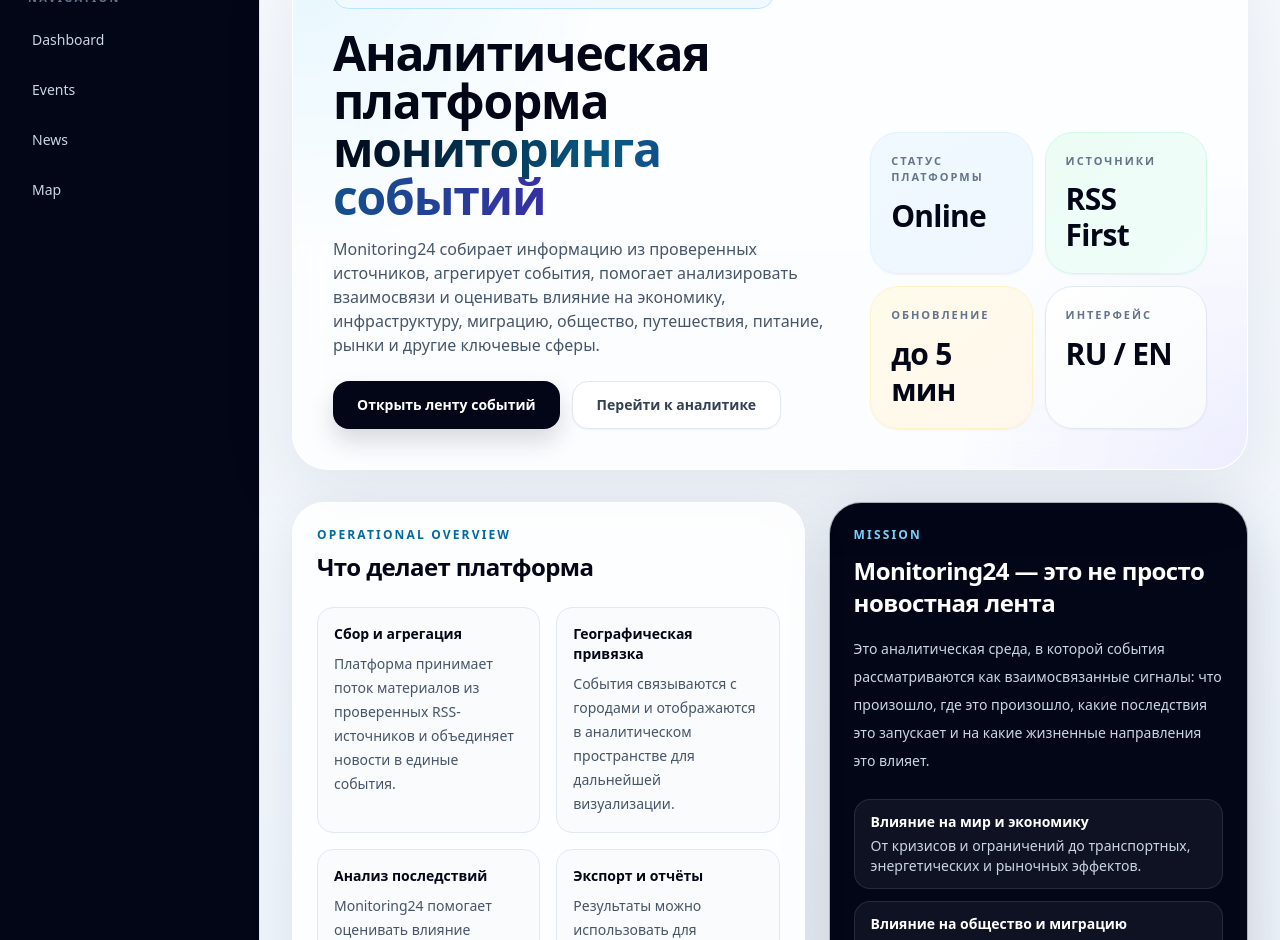
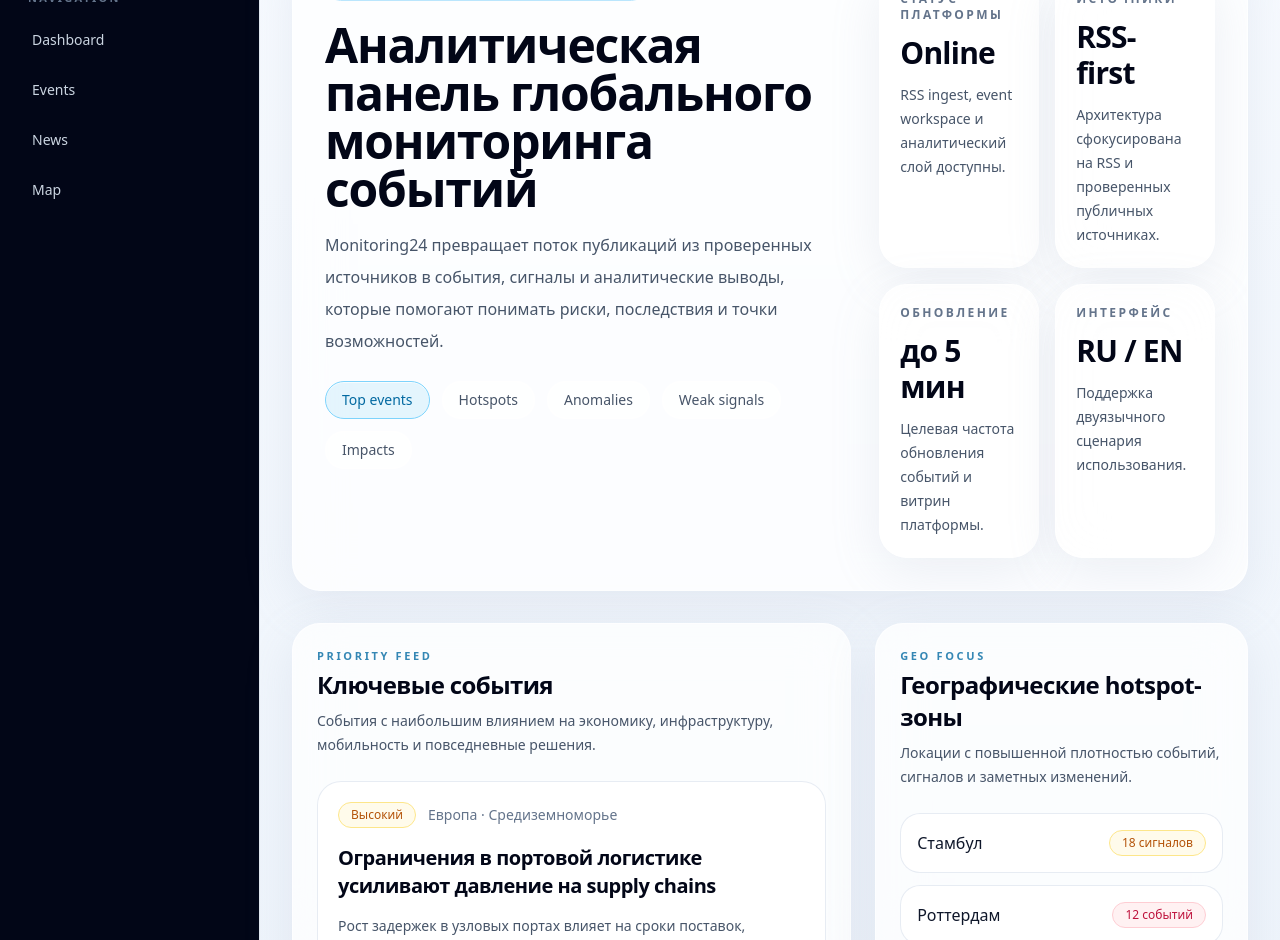
Before and after one commit to WolfRain007/monitoring24-app, a Next.js app: page / in a window 1280 px wide. Shown: the part 160-1100 px from the top of the page. Built offline with nearby package versions, Linux system fonts and the light colour scheme.

Commit message:
Update page.tsxsdf

```diff
--- a/app/page.tsx
+++ b/app/page.tsx
@@ -1,301 +1,218 @@
-import Link from "next/link";
+import { MetricCard } from "@/components/ui/metric-card";
+import { PageShell } from "@/components/ui/page-shell";
+import { Panel } from "@/components/ui/panel";
+import { SectionHeader } from "@/components/ui/section-header";
+import { StatusBadge } from "@/components/ui/status-badge";
+import { FilterChip } from "@/components/ui/filter-chip";
 
-function SummaryCard({
-  label,
-  value,
-  tone = "default",
-}: {
-  label: string;
-  value: string;
-  tone?: "default" | "blue" | "emerald" | "amber";
-}) {
-  const toneClasses =
-    tone === "blue"
-      ? "from-sky-50 to-blue-50 border-sky-100"
-      : tone === "emerald"
-      ? "from-emerald-50 to-teal-50 border-emerald-100"
-      : tone === "amber"
-      ? "from-amber-50 to-orange-50 border-amber-100"
-      : "from-white to-slate-50 border-slate-200";
+const topEvents = [
+  {
+    title: "Ограничения в портовой логистике усиливают давление на supply chains",
+    location: "Европа · Средиземноморье",
+    risk: "Высокий",
+    summary:
+      "Рост задержек в узловых портах влияет на сроки поставок, стоимость маршрутов и доступность инфраструктурных коридоров.",
+  },
+  {
+    title: "Скачок погодных аномалий увеличивает нагрузку на энергосистемы",
+    location: "Южная Европа · Ближний Восток",
+    risk: "Средний",
+    summary:
+      "Температурные экстремумы повышают спрос на охлаждение, усиливают нагрузку на сети и меняют локальный профиль риска.",
+  },
+  {
+    title: "Изменение регуляторной среды влияет на инвестиционные потоки",
+    location: "США · ЕС · Азия",
+    risk: "Средний",
+    summary:
+      "Сигналы регуляторных изменений отражаются на секторах роста, ожиданиях бизнеса и стратегиях перераспределения капитала.",
+  },
+];
 
+const hotspots = [
+  { name: "Стамбул", value: "18 сигналов", tone: "warning" as const },
+  { name: "Роттердам", value: "12 событий", tone: "danger" as const },
+  { name: "Дубай", value: "9 изменений", tone: "info" as const },
+  { name: "Сингапур", value: "7 сигналов", tone: "success" as const },
+];
+
+const anomalies = [
+  "Рост плотности публикаций по инфраструктуре выше baseline",
+  "Смена source distribution в международной логистике",
+  "Необычная комбинация погодных и ценовых сигналов",
+];
+
+const domainCards = [
+  {
+    title: "Экономика и рынки",
+    text: "Отслеживание макроизменений, инвестиционных рисков и изменений в глобальных потоках капитала.",
+  },
+  {
+    title: "Инфраструктура и логистика",
+    text: "Сбои цепочек поставок, транспортные узлы, порты, энергетические и критические системы.",
+  },
+  {
+    title: "Миграция и общество",
+    text: "Сигналы социальной напряжённости, мобильности населения и изменений повседневной среды.",
+  },
+  {
+    title: "Путешествия и релокация",
+    text: "Практическая оценка условий для перемещения, жизни, работы и локальной устойчивости.",
+  },
+];
+
+export default function HomePage() {
   return (
-    <div
-      className={`rounded-[28px] border bg-gradient-to-br ${toneClasses} px-5 py-5 shadow-sm`}
-    >
-      <div className="text-[11px] font-semibold uppercase tracking-[0.18em] text-slate-500">
-        {label}
-      </div>
-      <div className="mt-3 text-3xl font-semibold tracking-tight text-slate-950">
-        {value}
-      </div>
-    </div>
-  );
-}
-
-function FeatureCard({
-  title,
-  description,
-}: {
-  title: string;
-  description: string;
-}) {
-  return (
-    <div className="rounded-[28px] border border-slate-200 bg-white px-6 py-6 shadow-sm transition hover:-translate-y-0.5 hover:shadow-md">
-      <h3 className="text-lg font-semibold tracking-tight text-slate-950">
-        {title}
-      </h3>
-      <p className="mt-3 text-sm leading-7 text-slate-600">{description}</p>
-    </div>
-  );
-}
-
-function QuickLinkCard({
-  href,
-  title,
-  description,
-}: {
-  href: string;
-  title: string;
-  description: string;
-}) {
-  return (
-    <Link
-      href={href}
-      className="group rounded-[28px] border border-slate-200 bg-white px-6 py-6 shadow-sm transition hover:-translate-y-0.5 hover:border-sky-200 hover:shadow-md"
-    >
-      <div className="flex items-start justify-between gap-4">
-        <div>
-          <h3 className="text-lg font-semibold tracking-tight text-slate-950 transition group-hover:text-sky-700">
-            {title}
-          </h3>
-          <p className="mt-3 text-sm leading-7 text-slate-600">{description}</p>
-        </div>
-        <div className="rounded-2xl bg-slate-100 px-3 py-2 text-sm font-semibold text-slate-500 transition group-hover:bg-sky-50 group-hover:text-sky-700">
-          →
-        </div>
-      </div>
-    </Link>
-  );
-}
-
-function OverviewItem({
-  title,
-  description,
-}: {
-  title: string;
-  description: string;
-}) {
-  return (
-    <div className="rounded-2xl border border-slate-200 bg-slate-50/80 px-4 py-4">
-      <div className="text-sm font-semibold text-slate-950">{title}</div>
-      <div className="mt-2 text-sm leading-6 text-slate-600">{description}</div>
-    </div>
-  );
-}
-
-export default function DashboardPage() {
-  return (
-    <div className="px-5 py-6 sm:px-6 lg:px-8 lg:py-8">
-      <section className="relative overflow-hidden rounded-[36px] border border-white/70 bg-white/75 shadow-[0_24px_80px_rgba(15,23,42,0.08)] backdrop-blur-xl">
-        <div className="pointer-events-none absolute inset-0 bg-[radial-gradient(circle_at_top_left,_rgba(56,189,248,0.12),_transparent_30%),radial-gradient(circle_at_bottom_right,_rgba(99,102,241,0.10),_transparent_28%)]" />
-
-        <div className="relative px-6 py-8 sm:px-8 lg:px-10 lg:py-10">
-          <div className="grid gap-8 xl:grid-cols-[1.2fr_0.8fr] xl:items-end">
-            <div className="max-w-4xl">
-              <div className="inline-flex items-center rounded-full border border-sky-200 bg-sky-50 px-4 py-1.5 text-[11px] font-semibold uppercase tracking-[0.26em] text-sky-700">
-                Monitoring24 · Global Intelligence Platform
+    <PageShell>
+      <div className="space-y-8">
+        <Panel className="overflow-hidden p-6 sm:p-8">
+          <div className="grid gap-8 xl:grid-cols-[1.4fr_0.9fr]">
+            <div>
+              <div className="inline-flex rounded-full border border-sky-200 bg-sky-50 px-4 py-1.5 text-[11px] font-semibold uppercase tracking-[0.22em] text-sky-700">
+                Monitoring24 · What matters now
               </div>
 
-              <h1 className="mt-5 text-4xl font-semibold tracking-tight text-slate-950 sm:text-5xl">
-                Аналитическая платформа
-                <span className="bg-gradient-to-r from-slate-950 via-sky-800 to-indigo-800 bg-clip-text text-transparent">
-                  {" "}
-                  мониторинга событий
-                </span>
+              <h1 className="mt-5 max-w-4xl text-4xl font-semibold tracking-tight text-slate-950 sm:text-5xl">
+                Аналитическая панель глобального мониторинга событий
               </h1>
 
-              <p className="mt-4 max-w-3xl text-sm leading-8 text-slate-600 sm:text-base">
-                Monitoring24 собирает информацию из проверенных источников,
-                агрегирует события, помогает анализировать взаимосвязи и
-                оценивать влияние на экономику, инфраструктуру, миграцию,
-                общество, путешествия, питание, рынки и другие ключевые сферы.
+              <p className="mt-4 max-w-3xl text-base leading-8 text-slate-600">
+                Monitoring24 превращает поток публикаций из проверенных источников
+                в события, сигналы и аналитические выводы, которые помогают
+                понимать риски, последствия и точки возможностей.
               </p>
 
-              <div className="mt-6 flex flex-col gap-3 sm:flex-row">
-                <Link
-                  href="/events"
-                  className="inline-flex h-12 items-center justify-center rounded-2xl bg-slate-950 px-6 text-sm font-semibold text-white shadow-[0_12px_24px_rgba(15,23,42,0.16)] transition hover:bg-slate-800"
-                >
-                  Открыть ленту событий
-                </Link>
-
-                <Link
-                  href="/analytics"
-                  className="inline-flex h-12 items-center justify-center rounded-2xl border border-slate-200 bg-white px-6 text-sm font-semibold text-slate-700 shadow-sm transition hover:bg-slate-50"
-                >
-                  Перейти к аналитике
-                </Link>
+              <div className="mt-6 flex flex-wrap gap-3">
+                <FilterChip label="Top events" active />
+                <FilterChip label="Hotspots" />
+                <FilterChip label="Anomalies" />
+                <FilterChip label="Weak signals" />
+                <FilterChip label="Impacts" />
               </div>
             </div>
 
-            <div className="grid grid-cols-2 gap-3">
-              <SummaryCard label="Статус платформы" value="Online" tone="blue" />
-              <SummaryCard label="Источники" value="RSS First" tone="emerald" />
-              <SummaryCard label="Обновление" value="до 5 мин" tone="amber" />
-              <SummaryCard label="Интерфейс" value="RU / EN" />
+            <div className="grid gap-4 sm:grid-cols-2">
+              <MetricCard
+                label="Статус платформы"
+                value="Online"
+                hint="RSS ingest, event workspace и аналитический слой доступны."
+              />
+              <MetricCard
+                label="Источники"
+                value="RSS-first"
+                hint="Архитектура сфокусирована на RSS и проверенных публичных источниках."
+              />
+              <MetricCard
+                label="Обновление"
+                value="до 5 мин"
+                hint="Целевая частота обновления событий и витрин платформы."
+              />
+              <MetricCard
+                label="Интерфейс"
+                value="RU / EN"
+                hint="Поддержка двуязычного сценария использования."
+              />
             </div>
           </div>
-        </div>
-      </section>
+        </Panel>
 
-      <section className="mt-8 grid gap-6 xl:grid-cols-[1.1fr_0.9fr]">
-        <div className="rounded-[32px] border border-white/70 bg-white/85 p-6 shadow-[0_16px_50px_rgba(15,23,42,0.08)] backdrop-blur">
-          <div className="flex items-center justify-between gap-4">
-            <div>
-              <div className="text-xs font-semibold uppercase tracking-[0.18em] text-sky-700">
-                Operational Overview
+        <div className="grid gap-6 xl:grid-cols-[1.2fr_0.8fr]">
+          <Panel className="p-6">
+            <SectionHeader
+              eyebrow="Priority feed"
+              title="Ключевые события"
+              description="События с наибольшим влиянием на экономику, инфраструктуру, мобильность и повседневные решения."
+            />
+
+            <div className="mt-6 space-y-4">
+              {topEvents.map((event) => (
+                <div
+                  key={event.title}
+                  className="rounded-[24px] border border-slate-200/80 bg-white/80 p-5"
+                >
+                  <div className="flex flex-wrap items-center gap-3">
+                    <StatusBadge tone="warning">{event.risk}</StatusBadge>
+                    <span className="text-sm text-slate-500">{event.location}</span>
+                  </div>
+
+                  <h3 className="mt-4 text-xl font-semibold tracking-tight text-slate-950">
+                    {event.title}
+                  </h3>
+
+                  <p className="mt-3 text-sm leading-7 text-slate-600">
+                    {event.summary}
+                  </p>
+                </div>
+              ))}
+            </div>
+          </Panel>
+
+          <div className="space-y-6">
+            <Panel className="p-6">
+              <SectionHeader
+                eyebrow="Geo focus"
+                title="Географические hotspot-зоны"
+                description="Локации с повышенной плотностью событий, сигналов и заметных изменений."
+              />
+
+              <div className="mt-6 space-y-3">
+                {hotspots.map((item) => (
+                  <div
+                    key={item.name}
+                    className="flex items-center justify-between rounded-[20px] border border-slate-200/80 bg-white/80 px-4 py-4"
+                  >
+                    <div className="font-medium text-slate-900">{item.name}</div>
+                    <StatusBadge tone={item.tone}>{item.value}</StatusBadge>
+                  </div>
+                ))}
               </div>
-              <h2 className="mt-2 text-2xl font-semibold tracking-tight text-slate-950">
-                Что делает платформа
-              </h2>
-            </div>
-          </div>
+            </Panel>
 
-          <div className="mt-6 grid gap-4 sm:grid-cols-2">
-            <OverviewItem
-              title="Сбор и агрегация"
-              description="Платформа принимает поток материалов из проверенных RSS-источников и объединяет новости в единые события."
-            />
-            <OverviewItem
-              title="Географическая привязка"
-              description="События связываются с городами и отображаются в аналитическом пространстве для дальнейшей визуализации."
-            />
-            <OverviewItem
-              title="Анализ последствий"
-              description="Monitoring24 помогает оценивать влияние событий на мир, экономику, инфраструктуру и повседневную жизнь."
-            />
-            <OverviewItem
-              title="Экспорт и отчёты"
-              description="Результаты можно использовать для дашбордов, отчетности, аналитики и выгрузок в CSV/PDF."
-            />
+            <Panel dark className="p-6 text-white">
+              <SectionHeader
+                eyebrow="Anomaly preview"
+                title="Аномалии и ранние изменения"
+                description="Предварительные сигналы, которые могут указывать на нестандартную динамику."
+              />
+
+              <div className="mt-6 space-y-3">
+                {anomalies.map((item) => (
+                  <div
+                    key={item}
+                    className="rounded-[20px] border border-white/10 bg-white/5 px-4 py-4 text-sm leading-6 text-slate-200"
+                  >
+                    {item}
+                  </div>
+                ))}
+              </div>
+            </Panel>
           </div>
         </div>
 
-        <div className="rounded-[32px] border border-white/70 bg-slate-950 p-6 text-white shadow-[0_20px_60px_rgba(15,23,42,0.18)]">
-          <div className="text-xs font-semibold uppercase tracking-[0.18em] text-sky-300">
-            Mission
-          </div>
-
-          <h2 className="mt-3 text-2xl font-semibold tracking-tight">
-            Monitoring24 — это не просто новостная лента
-          </h2>
-
-          <p className="mt-4 text-sm leading-7 text-slate-300">
-            Это аналитическая среда, в которой события рассматриваются как
-            взаимосвязанные сигналы: что произошло, где это произошло, какие
-            последствия это запускает и на какие жизненные направления это
-            влияет.
-          </p>
-
-          <div className="mt-6 space-y-3">
-            <div className="rounded-2xl border border-white/10 bg-white/5 px-4 py-3">
-              <div className="text-sm font-semibold text-white">
-                Влияние на мир и экономику
-              </div>
-              <div className="mt-1 text-sm text-slate-300">
-                От кризисов и ограничений до транспортных, энергетических и
-                рыночных эффектов.
-              </div>
-            </div>
-
-            <div className="rounded-2xl border border-white/10 bg-white/5 px-4 py-3">
-              <div className="text-sm font-semibold text-white">
-                Влияние на общество и миграцию
-              </div>
-              <div className="mt-1 text-sm text-slate-300">
-                Оценка изменения условий жизни, перемещений, рисков и нагрузки
-                на инфраструктуру.
-              </div>
-            </div>
-
-            <div className="rounded-2xl border border-white/10 bg-white/5 px-4 py-3">
-              <div className="text-sm font-semibold text-white">
-                Влияние на повседневность
-              </div>
-              <div className="mt-1 text-sm text-slate-300">
-                Путешествия, питание, цены, доступность услуг и другие ключевые
-                жизненные контексты.
-              </div>
-            </div>
-          </div>
-        </div>
-      </section>
-
-      <section className="mt-8">
-        <div className="mb-4">
-          <div className="text-xs font-semibold uppercase tracking-[0.18em] text-sky-700">
-            Workspace
-          </div>
-          <h2 className="mt-2 text-2xl font-semibold tracking-tight text-slate-950">
-            Быстрые переходы
-          </h2>
-        </div>
-
-        <div className="grid gap-5 md:grid-cols-2 xl:grid-cols-3">
-          <QuickLinkCard
-            href="/events"
-            title="События"
-            description="Работа с агрегированными событиями, статусами, временными метками и связанными новостями."
+        <Panel className="p-6">
+          <SectionHeader
+            eyebrow="Decision domains"
+            title="Что анализирует платформа"
+            description="Monitoring24 нужен не для просмотра новостей, а для понимания того, как события меняют жизнь, рынки и возможности."
           />
 
-          <QuickLinkCard
-            href="/news"
-            title="Новости"
-            description="Просмотр исходных материалов и входящих сигналов из подключенных проверенных источников."
-          />
-
-          <QuickLinkCard
-            href="/map"
-            title="Карта"
-            description="Географическое представление событий и анализ пространственного распределения влияния."
-          />
-
-          <QuickLinkCard
-            href="/analytics"
-            title="Аналитика"
-            description="Сводки, тренды, корреляции, последствия и тематические срезы по направлениям влияния."
-          />
-
-          <QuickLinkCard
-            href="/sources"
-            title="Источники"
-            description="Управление и контроль качества источников, потоков, каналов обновления и структуры ingest."
-          />
-
-          <QuickLinkCard
-            href="/events"
-            title="Оперативный мониторинг"
-            description="Быстрый вход в текущую ленту событий для работы в режиме реального времени."
-          />
-        </div>
-      </section>
-
-      <section className="mt-8 grid gap-5 lg:grid-cols-3">
-        <FeatureCard
-          title="Мир и геополитика"
-          description="Отслеживание международных конфликтов, кризисов, дипломатических изменений и событий с глобальными последствиями."
-        />
-
-        <FeatureCard
-          title="Экономика и инфраструктура"
-          description="Мониторинг логистики, транспорта, энергетики, производственных цепочек, ограничений и сбоев."
-        />
-
-        <FeatureCard
-          title="Общество и образ жизни"
-          description="Анализ влияния событий на миграцию, безопасность, доступность услуг, путешествия, питание и ежедневные решения."
-        />
-      </section>
-    </div>
+          <div className="mt-6 grid gap-4 md:grid-cols-2 xl:grid-cols-4">
+            {domainCards.map((item) => (
+              <div
+                key={item.title}
+                className="rounded-[24px] border border-slate-200/80 bg-white/80 p-5"
+              >
+                <h3 className="text-lg font-semibold tracking-tight text-slate-950">
+                  {item.title}
+                </h3>
+                <p className="mt-3 text-sm leading-7 text-slate-600">
+                  {item.text}
+                </p>
+              </div>
+            ))}
+          </div>
+        </Panel>
+      </div>
+    </PageShell>
   );
 }
```
